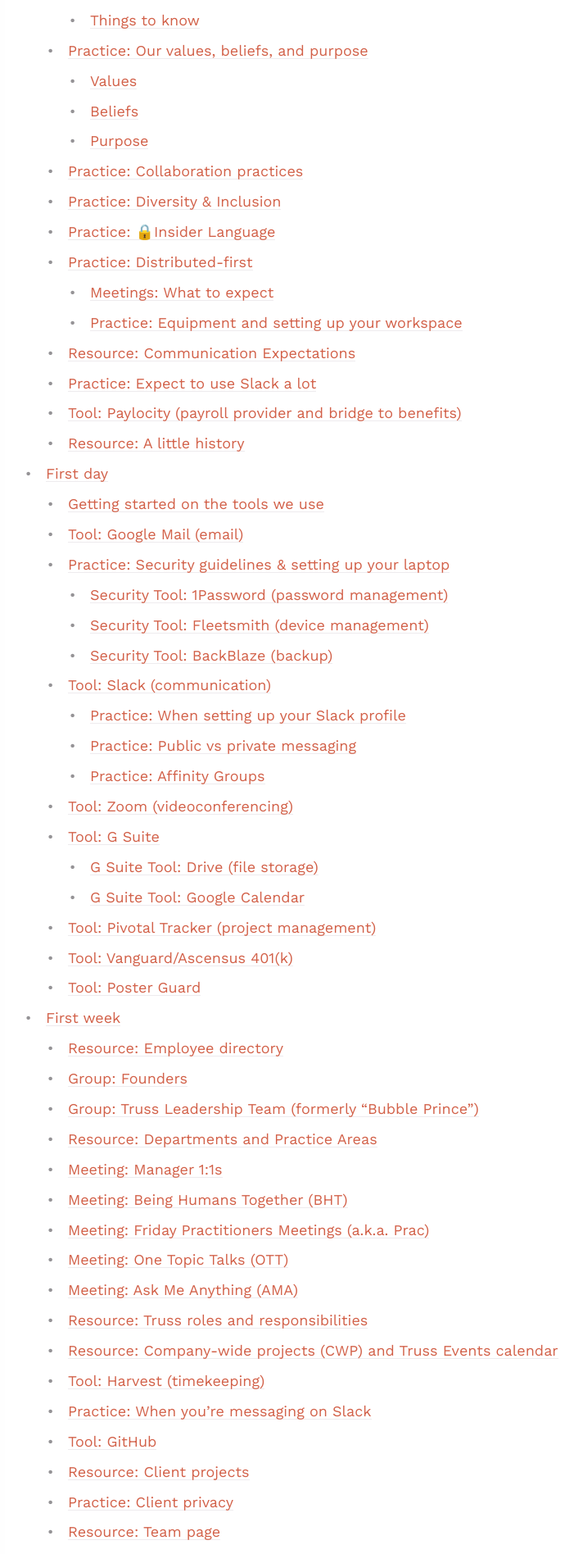
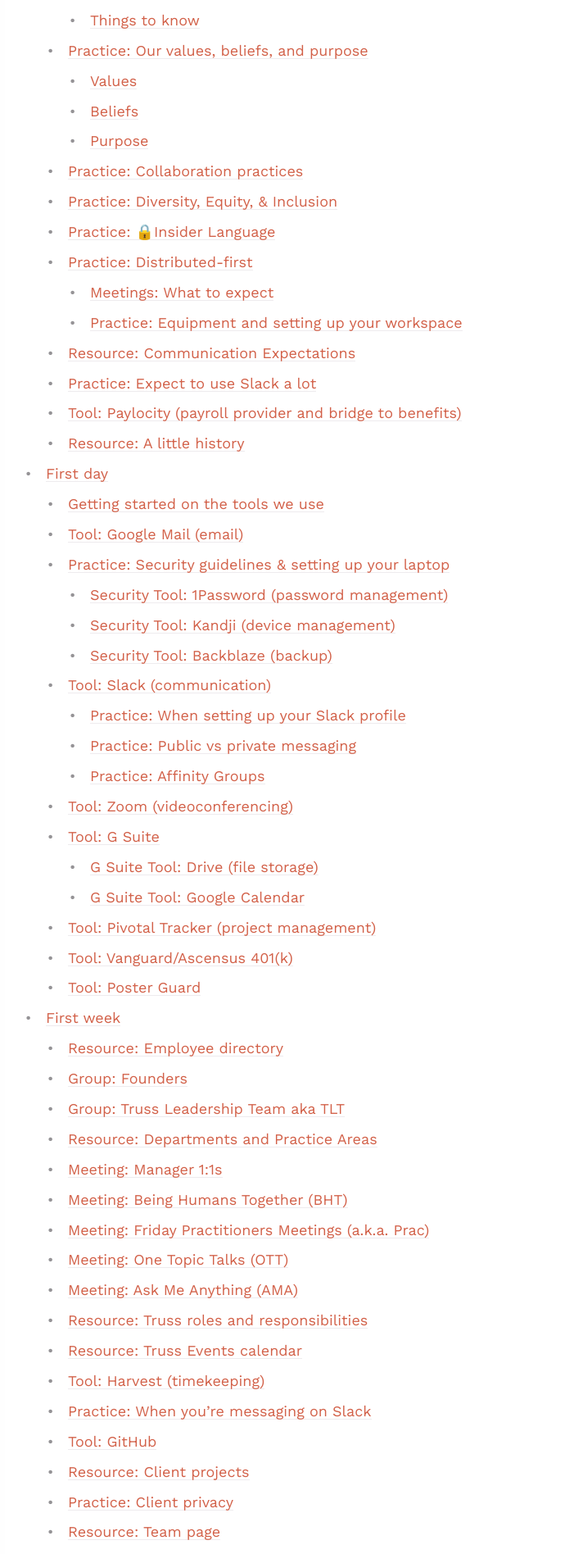
Before and after one commit to trussworks/trussels-guide, a Jekyll site: the page built from docs/trussels.md, in a window 1280 px wide. Shown: the part 951-2847 px from the top of the page at 82% size, without its empty margins (388-1100 px from the left). Built offline with Jekyll 4.4.1, drawn with Linux system fonts in a browser that asks for light colours; emoji names are drawn with the system emoji font; part of the change alters nothing that is shown.

Commit message:
Reviewed Truss Guide up to First Week (#57)
* Reviewed Truss Guide up to First Week

* Corrected typos
* Updated inaccurate / outdated info
* Added clarifying information / context

* Update docs/trussels.md

Co-authored-by: Josh Clarridge <2491291+jsclarridge@users.noreply.github.com>

* Update docs/trussels.md

Co-authored-by: Josh Clarridge <2491291+jsclarridge@users.noreply.github.com>

* Update docs/trussels.md

Co-authored-by: James Callan <30428256+scarequotes@users.noreply.github.com>

* Update docs/trussels.md

Co-authored-by: James Callan <30428256+scarequotes@users.noreply.github.com>

* Update docs/trussels.md

Co-authored-by: James Callan <30428256+scarequotes@users.noreply.github.com>

* Update docs/trussels.md

Co-authored-by: James Callan <30428256+scarequotes@users.noreply.github.com>

* Update docs/trussels.md

Co-authored-by: James Callan <30428256+scarequotes@users.noreply.github.com>

* Update docs/trussels.md

Co-authored-by: James Callan <30428256+scarequotes@users.noreply.github.com>

* Update docs/trussels.md

Co-authored-by: James Callan <30428256+scarequotes@users.noreply.github.com>

* Update docs/trussels.md

Co-authored-by: James Callan <30428256+scarequotes@users.noreply.github.com>

Co-authored-by: Josh Clarridge <2491291+jsclarridge@users.noreply.github.com>
Co-authored-by: James Callan <30428256+scarequotes@users.noreply.github.com>

```diff
--- a/docs/trussels.md
+++ b/docs/trussels.md
@@ -76,7 +76,7 @@ We believe:
 
 **Remember, we are human.**
 
-Everett, Jen, and Mark believe these things and hope that you do, too.
+The founders Everett, Jen, and Mark believe these things and hope that you do, too.
 
 ### Purpose
 
@@ -93,11 +93,11 @@ Here are some things you might expect to work differently from other places:
 
 * **We are user-focused.** Work ALWAYS starts with gaining an understanding of our users. Preferences such as “I always use technology X to do Y” are irrelevant. We should always start with “Who needs what, and why? What kind of solution do we want, and what technologies get us there?”
 * **Thought experiments are normal and expected.** High-quality output requires us to perform thought experiments to explore uncharted territory. Don’t shoot down ideas before asking questions. Entertain and explore other people’s ideas even when — especially when — they don’t make sense to you. Seek to understand what they are thinking and why, then map those ideas back to our understanding of the users.
-* **When we poke at your ideas, we are not looking for you to defend your choice.** We want understand your thought process. Your answer could simply be “I guessed,” and that’s fine! Being honest is more important than being right. Having others critique and analyze your ideas is not a reflection of the quality of your ideas, or you. We presume that the group’s output matters more than individual output. We ask questions and critique ideas to make the group solution better. This is true at every level. We expect you to critique other people, including your manager, the founders, leadership, and so on.
+* **When we poke at your ideas, we are not looking for you to defend your choice.** We want to understand your thought process. Your answer could simply be “I guessed,” and that’s fine! Being honest is more important than being right. Having others critique and analyze your ideas is not a reflection of the quality of your ideas, or you. We presume that the group’s output matters more than individual output. We ask questions and critique ideas to make the group solution better. This is true at every level. We expect you to critique other people, including your manager, the founders, leadership, and so on.
 * **We often think of things within the [RACI framework](https://en.wikipedia.org/wiki/Responsibility_assignment_matrix),** even when that’s not spelled out. (RACI = Responsible, Accountable, Consulted, and Informed.)
 
-## Practice: Diversity & Inclusion
-Diversity & Inclusion are in the DNA of Truss. We :lock:[approach D&I strategically](https://docs.google.com/document/d/1ZtFNX-YzncPA9e9bysXAnKyYtMsMoIRSdXLR90ikKus/edit). While we can never be free of bias, we :lock:[work to diminish our biases](https://docs.google.com/document/d/1drjIPbGJww7a3rG0nU7aqx16MLwl25dvsJPg7FFhsEI/edit). We encourage continual self-reflection and practice.
+## Practice: Diversity, Equity, & Inclusion
+Diversity, Equity, & Inclusion are in the DNA of Truss. We :lock:[approach D&I strategically](https://docs.google.com/document/d/1ZtFNX-YzncPA9e9bysXAnKyYtMsMoIRSdXLR90ikKus/edit). While we can never be free of bias, we :lock:[work to diminish our biases](https://docs.google.com/document/d/1drjIPbGJww7a3rG0nU7aqx16MLwl25dvsJPg7FFhsEI/edit). We encourage continual self-reflection and practice.
 
 Together, we increase a sense of safety by knowing fellow Trussels are working to diminish their biases, too. We represent this in our [Diversity and Inclusion Pledge](https://truss.works/diversity-and-inclusion-pledge).
 
@@ -110,7 +110,7 @@ Terms like “thought duking” and “Kayless” are added to the :lock:[Inside
 > **Crab Claws: that weird thing people do with their hands during video chats**
 > Clapping is loud and awful when on a conference call, and so “clapping” silently is better. We picked up [crab claws](https://slate.com/technology/2018/05/u-s-digital-service-debuts-an-unofficial-star-wars-crab-logo-on-twitter.html) from Defense Digital Service (our former partner clients for our [MilMove](https://truss.works/blog/ive-been-moved) project).
 
-We use a handy slackbot called `/define`. You can use it to search for unfamiliar terms, TLAs (three letter acronyms), or even emojis. If something isn’t in `/define`, please ask someone to define it — and consider adding it once you know.
+We use a handy slackbot called `/define`. You can use it to search for unfamiliar terms, TLAs (three letter acronyms), or even emojis. You can use Define in any Slack channel, but if you want to test it out, type `/define` in a DM to yourself or to Slackbot and it will pull up a list of instructions for using the bot. If a term isn’t in `/define`, please ask someone to define it — and consider adding it once you know.
 
 You’ll also see some things mentioned in this intro (“Prac,” “decision records,” and the things beginning with a #) which will become clear later.
 
@@ -128,7 +128,7 @@ Because most of us can’t bump into each other in the hallway, we have many mee
 
 Here are some helpful notes:
 
-* We don’t use email that heavily, so meetings can appear on calendars without much warning. It’s helpful to have your calendar open and readily available.
+* We don’t use email that heavily, so meetings can appear on calendars without much warning. It’s helpful to have your calendar open and readily available, and [follow these guidelines around calendaring](https://docs.google.com/document/d/1C_Y7AF9phESfdiNORmFL1ABhnkaDon7A3xHNl_0NpKE/edit#).
 * You should add personal events to your calendar that you do not want scheduled over. You don't have to include the specifics but you should block off the time. These can include routine events (lunch, working hours) or one-offs (doctor’s appointments, picking up a kid, special events).
 * We encourage you to add some focus time to your calendar at least weekly to give yourself unbroken time to concentrate on work. Some teams schedule work time together so they always know people on their teams are available at the same time.
 * We involve everyone at every level in our hiring process. After two weeks as a Trussel, you may see appointments on your calendar to review resumes or conduct interviews. There are :lock:[resources](https://docs.google.com/document/d/1IRxMLxoRuJ9Kja-d8V-S2OThbTUC-6F0Wj0JRLL4-d0/edit#) to help you understand the process. Ping #hiring if you have a conflict you cannot avoid.
@@ -149,7 +149,7 @@ Equipment can include:
 \#equipment-discussion is a great place for questions and equipment reviews.
 
 ## Resource: Communication Expectations
-Communication is essential.  We have a number of tools to use here at Truss, though some are far more prevalent than others.  Slack is our number one source of communication, while email is a tool we all have it is not as reliable or swift. This :lock:[doc](https://docs.google.com/document/d/1auMZSl-tUleBpJC8WjG6dtCvaEtjbbbCMnsVR7bIP8c/edit#heading=h.mw7235wtjesw) will provide you more info on that as well as expectations around Zoom, communication during business travel, and general communication tips:
+Communication is essential.  We have a number of tools to use here at Truss, though some are far more prevalent than others.  Slack is our number one tool for internal communications — you will receive very few e-mails from other Trussels. This :lock:[doc](https://docs.google.com/document/d/1auMZSl-tUleBpJC8WjG6dtCvaEtjbbbCMnsVR7bIP8c/edit#heading=h.mw7235wtjesw) will provide you more info on that as well as expectations around Zoom, communication during business travel, and general communication tips:
 
 ## Practice: Expect to use Slack a lot
 We value open and transparent communication, which makes Slack a better communication tool for us than email. (Our other major communication tool is :lock:[Zoom, for video conferencing](https://docs.google.com/document/d/1P2QzYm5v21IdrgbDjEZG2kq9E5GCu5lcSPv-2-2RxCg/edit).)
@@ -249,14 +249,14 @@ Let’s get security practices in place before signing up for tools. Security ca
 You’ll also go over these tools during your onboarding meeting. Before setting them up, please review our :lock:[laptop setup & security guidelines](https://docs.google.com/document/d/1YSMWKzBymP591r4s4a1Ih0iI3ghoNpYSY8S_dFLqoxs). The guide includes setup instructions for your laptop.
 
 ### Security Tool: 1Password (password management)
-We use this password manager to ensure that we use strong, unique passwords for all of our tools.
+We use 1Password as our password manager to ensure that we use strong, unique passwords for all of our tools. Note that you get a [free 1Password Families membership](https://support.1password.com/link-family/) with your Truss 1Password account.
 
 If you already use 1Password, spend a few minutes reading their documentation on using multiple accounts.
 
-### Security Tool: Fleetsmith (device management)
-Truss maintains our devices via a tool called Fleetsmith. This means if we need to give device images to a client, or if we lose a laptop or a password, we’ll be able to respond. Please think about how you use your work laptop in light of others potentially seeing what on a personal laptop would be private.
+### Security Tool: Kandji (device management)
+Truss maintains our devices via a tool called Kandji. This means if we need to give device images to a client, or if we lose a laptop or a password, we’ll be able to respond. Please think about how you use your work laptop in light of others potentially seeing what on a personal laptop would be private.
 
-### Security Tool: BackBlaze (backup)
+### Security Tool: Backblaze (backup)
 We use Backblaze to back up our computers. It runs in the background and incrementally backs up files to cloud storage. Installation is currently manual — consult the :lock:[Backblaze 101](https://docs.google.com/document/d/1k6FDXAJJ-ii6ez_6PIg10_HJJxnggvh895yLm9ZsOX0/edit).
 
 ## Tool: Slack (communication)
@@ -275,10 +275,10 @@ Because of our commitment to transparency, Truss encourages you to use public Sl
 ### Practice: Affinity Groups
 We also have some private Slack channels specifically for affinity groups — that is, groups formed around shared gender, race, or other identities.
 
-You can `/list-groups` to see these affinity groups, and then follow the directions to join as appropriate. You can also learn more in :lock:[this guide](https://docs.google.com/document/d/1ZNdjjtjT9X7QdNkP25NkZEbYPaMWfnjDm5mZVqIanBo/edit).
+You can type `/list-groups` in any Slack channel (including a direct message to yourself) to see these affinity groups, and then follow the directions to join as appropriate. You can also learn more in :lock:[this guide](https://docs.google.com/document/d/1ZNdjjtjT9X7QdNkP25NkZEbYPaMWfnjDm5mZVqIanBo/edit).
 
 ## Tool: Zoom (videoconferencing)
-We use Zoom for our meetings. You’ve already used it when you interviewed and for your onboarding meeting! It allows people to join by either video or phone audio. :lock:[If at least one person in a meeting will be distributed, we encourage everyone in the meeting to use Zoom](https://docs.google.com/document/d/1f4Kavn0mxLamvn3AYBMpLHVsF8vgnfcP28IzBaJWn4E/edit).
+We use Zoom for our internal meetings. You’ve already used it when you interviewed and for your onboarding meeting! It allows people to join by either video or phone audio. :lock:[If at least one person in a meeting will be distributed, we encourage everyone in the meeting to use Zoom](https://docs.google.com/document/d/1f4Kavn0mxLamvn3AYBMpLHVsF8vgnfcP28IzBaJWn4E/edit). (Specific clients may require you to use a different videoconferencing tool on their projects; setting that tool up should be part of the project's onboarding process.)
 
 All employees get a Zoom Pro account, so they can host meetings lasting unlimited minutes for up to 100 participants.
 
@@ -358,32 +358,31 @@ Truss has three founders:
 
 They are all great and approachable.
 
-## Group: Truss Leadership Team (formerly "Bubble Prince")
-Bubble Prince is the term formerly used for the Truss leadership team; it includes the founding team and:
+## Group: Truss Leadership Team aka TLT
+The Truss leadership team includes the founding team and:
 
 * **Andrew Hughey** Director of Product Management.
 * **Jeremy Avnet** Director of Infrastructure Engineering.
 * **Jesse Taggert** Director of Research and Design.
 * **Nick Twyman** Application Engineering Practice Lead.
-* **Hannah Kane** Head of Delivery.
+* **Hannah Kane** Head of Delivery (oversees Client Success Managers and Delivery Managers)
 * **Nora Alves** (Interim) Head of People.
 
-The name “Bubble Prince” came about because Mark (our CTO) brought up that we’re not always good at naming things clearly, saying “we definitely shouldn’t call it ‘bubble prince.’” And here we are. This is an example of a term you can find in the :lock:[Insider Language / Truss Glossary](https://docs.google.com/document/d/1sLtcmu2120Z4vWXuv13A8ZGZ9KEyP6HrgtVsRDcJlkM/edit).
+## Resource: Departments and Practice Areas
+Truss has three departments led by the founders:
 
-## Resource: Departments and Practice Areas
-Truss has three departments lead by the founders:
-
-* BizOps (business operations), lead by Jen Leech (COO)
-* Key Practices (the product/service we sell), lead by Mark Ferlatte (CTO)
-* Sales (commercial and government), lead by Everett Harper (CEO)
+* BizOps (business operations), led by Jen Leech (COO)
+* Key Practices (the product/service we sell), led by Mark Ferlatte (CTO)
+* Sales (commercial and government), led by Everett Harper (CEO)
 
 Key Practices consists of the following practice areas:
 
-* Application Engineering, lead by Nick Twyman
-* Delivery Management, lead by Hannah Kane
-* InfraSec, lead by Jeremy Avnet
-* Product Management, lead by Andrew Hughey
-* Research & Design, lead by Jesse Taggert
+* Application Engineering, led by Nick Twyman
+* Delivery Management, led by Amy Meng
+* InfraSec, led by Jeremy Avnet
+* Client Success, led by Hannah Kane
+* Product Management, led by Andrew Hughey
+* Research & Design, led by Jesse Taggert
 
 ## Meeting: Manager 1:1s
 You have likely already met with your manager. 1:1s are an essential practice at Truss. Everyone meets with their manager on a regular basis, at a frequency comfortable for both of them.
@@ -407,32 +406,30 @@ Find upcoming agendas and past notes in Google Drive at Truss > Meetings > :lock
 Can be found on the Truss Events calendar.
 
 ## Meeting: One Topic Talks (OTT)
-Often on Fridays after Pracs, a Trussel signs up for a 20-40 minute time slot to practice a talk or explore a topic; occasionally someone from outside the company presents to us. We often record these, and store the :lock:[recordings on Google Drive](https://drive.google.com/drive/u/0/folders/1uZXvsUnKao3wsPdXcG1eNomQi2pdCPY5).
+OTTs have a designated time slot on Fridays after Prac. A Trussel can sign up for an open spot to do a 20-40–minute presentation to interested Trussels. People have used the slot to practice a talk or explore a topic, and occasionally someone from outside the company presents to us. Take a look at our past :lock: [OTTs here](https://docs.google.com/document/d/1_jvD8U3hh8QTl7JhGNFmhCCvm-AkpHl-xI8ohHJJ6iE/edit).
 
 OTT spots are taken up on a first-come-first-served basis — just claim the event by changing the event title on the company-wide calendar.
 
 Can be found on the Truss Events calendar.
 
 ## Meeting: Ask Me Anything (AMA)
-Hosted every other Friday at 9a Pacific / 12p Eastern by a member of the leadership team.  Got a question, get an answer, really..ask them anything!
+Hosted every other Friday at 9a Pacific / 12p Eastern by a member of the leadership team.  Got a question, get an answer, really...ask them anything!
 
 Can be found on the Truss Events calendar.
 
 ## Resource: Truss roles and responsibilities
-We try to define :lock:[who should be doing what with the customer and on the team](https://docs.google.com/document/d/10OE6h8NTHKr5K969r2JcjmwsBcUWJjAfEAtBcbx9dw8/edit) to ensure we meet expectations. Discuss with your manager which role(s) you’ll serve in.
+We try to define :lock:[who should be doing what with the customer and on the team](https://docs.google.com/document/d/10OE6h8NTHKr5K969r2JcjmwsBcUWJjAfEAtBcbx9dw8/edit) to ensure we meet expectations, but this is an ongoing area we are working to clarify at Truss. Discuss with your manager which role(s) you’ll serve in.
 
 See also :lock:[this draft document on team lead / feature lead responsibilities](https://docs.google.com/document/d/1IM9129n1pwnqKinDNLgyD85i7xtejNbGmeOJXOqKpS8/).
 
-## Resource: Company-wide projects (CWP) and Truss Events calendar
-We have a wide range of practices, disciplines, and working groups that comprise our CWP, they are listed in the :lock:[CWP spreadsheet](https://docs.google.com/spreadsheets/d/1n31Xr3vtvf1_Emddpkh7KhpcfzoG1e8p8P2CEIkOF5Q/edit).
-
-Short-term projects are individual efforts or done via working groups (in Slack prepended with #wg-), operational disciplines are done via committee or as a team, and practice areas are covered by #bubble-prince. :lock:[More here on how those auxiliary groups work](https://docs.google.com/document/d/1NwQ3N9Zzy0O_KmprdwtAovEwZDGT3TeCdr9rggzu-zI/edit?ts=5d44d762#heading=h.8one8z69nfc1).
+## Resource: Truss Events calendar
+Short-term projects are individual efforts or done via working groups (their Slack channels use the #wg- prefix), operational disciplines are done via committee or as a team, and practice areas are covered by #practice-leads. :lock:[More here on how those auxiliary groups work](https://docs.google.com/document/d/1NwQ3N9Zzy0O_KmprdwtAovEwZDGT3TeCdr9rggzu-zI/edit?ts=5d44d762#heading=h.8one8z69nfc1).
 
 Many of the meetings for various groups can be found on the Truss Events calendar.
 
 
 ## Tool: Harvest (timekeeping)
-We keep track of our time using a tool called Harvest. It can be used as a web interface, desktop application, and on mobile (or any combination of these). Please take a look at our :lock:[internal guide about how to use Harvest](https://docs.google.com/document/d/1M4C8rAKHCJ9X4mNbEhVhR7vgp6f_8LFTmB7Stewr0XY/edit#).
+We keep track of our time using a tool called Harvest. It can be used as a web interface, desktop application, and on mobile (or any combination of these). Please take a look at our :lock:[internal guide about how to use Harvest](https://docs.google.com/document/d/1M4C8rAKHCJ9X4mNbEhVhR7vgp6f_8LFTmB7Stewr0XY/edit#). Ideally you should log your time daily, before you finish working for the day. It is important, especially for our internal accounting team, to have timely and accurate submission of your hours every week.
 
 We track time in 15-minute increments.
 
@@ -470,11 +467,10 @@ You’ll be invited to our GitHub org via your @truss.works email address. You c
 We tend to use one GitHub account with multiple client organizations (and GitHub supports that model well), so it's really up to you. You will need to maintain account security (2FA, etc) for the account you do use.
 
 ## Resource: Client projects
-What projects is Truss working on? You can check out most recent :lock:[Pracs](https://drive.google.com/drive/folders/1EnPcgZiymz23JPZ2CoOQUQ56nhgXCQYh) for a list of clients and current status.
+What projects is Truss working on? You can check out most recent :lock:[Project/Client Health Dashboard](https://docs.google.com/spreadsheets/d/1A-i48dfUrtt8cIyvZ-q4yLbIfq1dYM1tTNbxMeEqEnM/edit#gid=0) for a list of projects and current status.
 
-* Your project might have an onboarding doc specific to the project you’ll be working on.
+* Your project will typically have an onboarding doc specific to the project you’ll be working on.
 * Take a look at the :lock:[Truss Clients Folder](https://drive.google.com/drive/folders/1_v3nrWMfmQU4Jw3TswhUptYVwqmA7pu8) to find more documentation — especially important if you are in bizops or are a client or team lead.
-* Also look at :lock:[Client Project Descriptions](https://drive.google.com/drive/u/0/folders/1NBKj7gY2AUOmxFjzd97oXPQEac0wMbVI) inside that folder for more up to date information about the projects.
 
 ## Practice: Client privacy
 We tend not to talk about our clients or the work, unless an exception has been agreed on. There are NDAs which lend more specificity. Each project should document any things which are okay to discuss about a project, limitations of NDAs or Controlled Unclassified Data, etc. Talk to your project lead if there are any questions.
@@ -519,7 +515,7 @@ Please upload your resume to our :lock:[staff resume folder](https://drive.googl
 
 # Second week
 ## Resource: Decision records (TDRs)
-We use decision records to document specific organizational choices and why we’ve made them.
+We use decision records to document specific organizational choices and why we’ve made them. You can submit a TDR or join the TDR committee to help shepherd TDRs through completion by joining **#c-tdr**
 
 See what makes a good (and bad) TDR in the :lock:[101 doc](https://docs.google.com/document/d/1RfUU5syewOTYwuYId1D0Z-tXBvNlzko6fUEDCyfQ60U/edit#). You can see all active TDRs our :lock:[Decision Record folder](https://drive.google.com/drive/folders/1yzan1FKNjbe48EvQldI3X6_AkeGXGpcY).
 
@@ -565,7 +561,7 @@ Here are a few best practices:
 
 * If you are visiting a place where other Trussels are, Truss will pay for coffee or lunch for a meetup.
 * \#colleagues-and-coffee — this Slack channel pairs Trussels up to meet on a regular basis.
-* We each have 150 allotted to us each month as an employee effectiveness budget that doubles as a “discretionary kindness budget.” If you want to send someone a present, card, etc, you are welcome to do so within this budget.
+* We each have a $150 employee effectiveness budget each month that includes a “discretionary kindness budget.” If you want to send someone a present, card, treat, etc, you are welcome to do so within this budget. You don't need manager approval for those purchases, but they should be logged in Expensify as * Employee Effectiveness - COGS* unless you are part of Truss Leadership or are in a non-billable role.
 * \#book-club — a Slack channel where we pick a book to read together, and then get together to discuss it.
 * \#movie-club — a Slack channel where we pick a movie to watch asynchronously and then get together to discuss it
 
```
